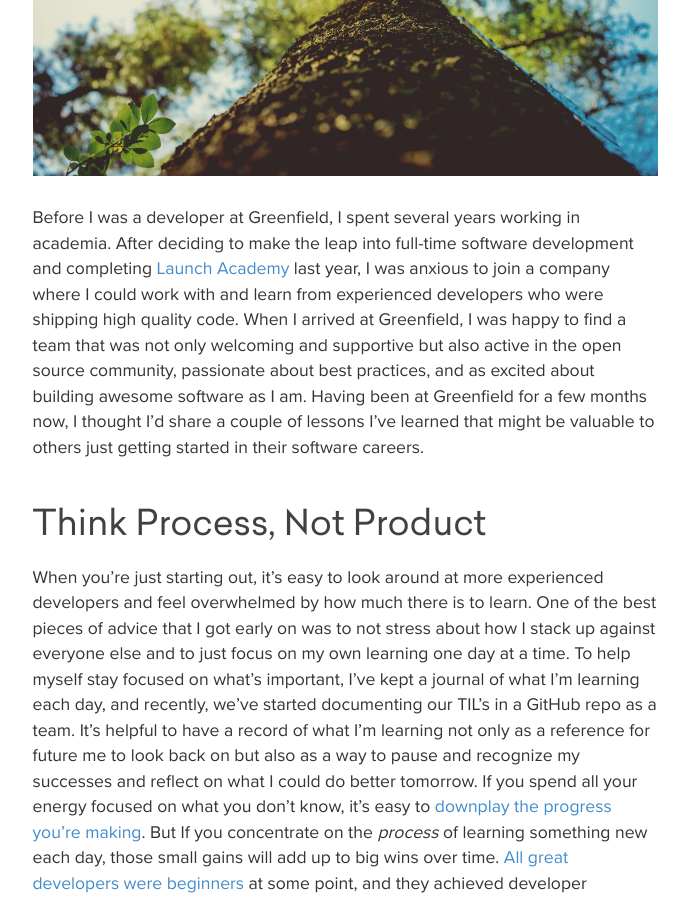
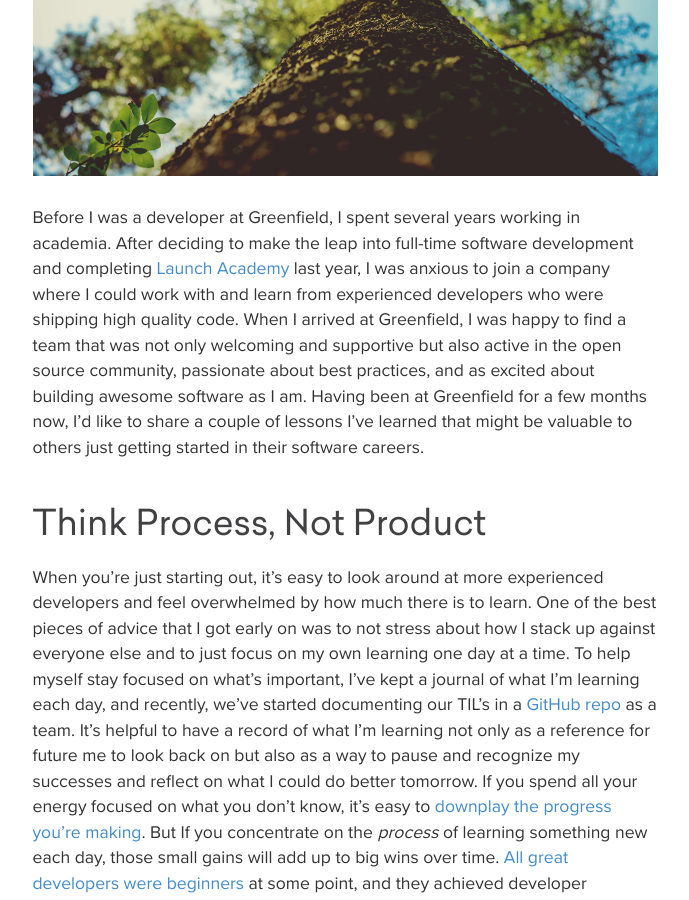
Before and after one commit to greenfieldhq/greenfieldhq.github.io, a Jekyll site: the page built from _posts/2016-04-11-growing-developers-at-greenfield.md, in a window 1280 px wide and 900 px high, scrolled down 822 px. Shown: the whole window, without its empty margins (295-984 px from the left). Built offline with Jekyll 4.4.1, drawn with Linux system fonts in a browser that asks for light colours; nearby versions of some CDN libraries; some of the changed text lies outside the part shown.

Commit message:
Make edits

```diff
--- a/_posts/2016-04-11-growing-developers-at-greenfield.md
+++ b/_posts/2016-04-11-growing-developers-at-greenfield.md
@@ -10,15 +10,15 @@
 
 ![tree]({{ BASE_PATH }}/assets/images/growing-developers-at-greenfield/tree.jpeg)
 
-Before I was a developer at Greenfield, I spent several years working in academia. After deciding to make the leap into full-time software development and completing [Launch Academy](https://www.launchacademy.com/) last year, I was anxious to join a company where I could work with and learn from experienced developers who were shipping high quality code. When I arrived at Greenfield, I was happy to find a team that was not only welcoming and supportive but also active in the open source community, passionate about best practices, and as excited about building awesome software as I am. Having been at Greenfield for a few months now, I thought I’d share a couple of lessons I’ve learned that might be valuable to others just getting started in their software careers.
+Before I was a developer at Greenfield, I spent several years working in academia. After deciding to make the leap into full-time software development and completing [Launch Academy](https://www.launchacademy.com/) last year, I was anxious to join a company where I could work with and learn from experienced developers who were shipping high quality code. When I arrived at Greenfield, I was happy to find a team that was not only welcoming and supportive but also active in the open source community, passionate about best practices, and as excited about building awesome software as I am. Having been at Greenfield for a few months now, I'd like to share a couple of lessons I’ve learned that might be valuable to others just getting started in their software careers.
 
 ### Think Process, Not Product
-When you’re just starting out, it’s easy to look around at more experienced developers and feel overwhelmed by how much there is to learn. One of the best pieces of advice that I got early on was to not stress about how I stack up against everyone else and to just focus on my own learning one day at a time. To help myself stay focused on what’s important, I’ve kept a journal of what I’m learning each day, and recently, we’ve started documenting our TIL’s in a GitHub repo as a team. It’s helpful to have a record of what I’m learning not only as a reference for future me to look back on but also as a way to pause and recognize my successes and reflect on what I could do better tomorrow. If you spend all your energy focused on what you don’t know, it’s easy to [downplay the progress you're making](http://larahogan.me/donuts/). But If you concentrate on the *process* of learning something new each day, those small gains will add up to big wins over time. [All great developers were beginners](https://changelog.com/189/) at some point, and they achieved developer greatness one day a time, just like you.
+When you’re just starting out, it’s easy to look around at more experienced developers and feel overwhelmed by how much there is to learn. One of the best pieces of advice that I got early on was to not stress about how I stack up against everyone else and to just focus on my own learning one day at a time. To help myself stay focused on what’s important, I’ve kept a journal of what I’m learning each day, and recently, we’ve started documenting our TIL’s in a [GitHub repo](https://github.com/greenfieldhq/til/issues) as a team. It’s helpful to have a record of what I’m learning not only as a reference for future me to look back on but also as a way to pause and recognize my successes and reflect on what I could do better tomorrow. If you spend all your energy focused on what you don’t know, it’s easy to [downplay the progress you're making](http://larahogan.me/donuts/). But If you concentrate on the *process* of learning something new each day, those small gains will add up to big wins over time. [All great developers were beginners](https://changelog.com/189/) at some point, and they achieved developer greatness one day a time, just like you.
 
 ### Start Before You're Ready
-There’s a common misconception about learning, which assumes that learning and doing happen in two discrete steps, one after the other. Beginners often fall victim to this way of thinking because it can feel safer to focus on reading books, working through tutorials, and conceptual learning without getting one’s hands dirty. The truth, however, is that we learn by doing, and as software developers we learn to code by writing code. Becoming a better software developer is an iterative process, much like software development itself. When you execute your ideas, you discover what you really know and what you need to understand better. Each time you build something new, you learn something new. And there will always be more to learn, so the idea that you need to master a given language or technology before you begin is just not true. Instead, choose a side project to work on and troubleshoot as you go. Read the documentation. Dive into the source code. Ask for help on Slack or Stack Overflow. [Start before you're ready](http://sethgodin.typepad.com/seths_blog/2016/03/show-your-work.html?utm_source=feedburner&utm_medium=feed&utm_campaign=Feed%3A+typepad%2Fsethsmainblog+%28Seth%27s+Blog%29) because if you wait until you feel ready, you may be waiting a long time.
+There’s a common misconception about learning, which assumes that learning and doing happen in two discrete steps, one after the other. Beginners often fall victim to this way of thinking because it can feel safer to focus on reading books, working through tutorials, and conceptual learning without getting one’s hands dirty. The truth, however, is that we learn by doing, and as software developers we learn to code by writing code. Becoming a better software developer is an iterative process, much like software development itself. When you execute your ideas, you discover what you really know and what you need to understand better. Each time you build something new, you learn something new. And there will always be more to learn, so the idea that you need to master a given language or technology before you begin is just not true. Instead, choose a side project to work on and troubleshoot as you go. Read the documentation. Dive into the source code. Ask for help on Slack or Stack Overflow. [Start before you're ready](http://sethgodin.typepad.com/seths_blog/2016/03/show-your-work.html) because if you wait until you feel ready, you may be waiting a long time.
 
 ### Share What You Know (And What You Don't)
 It’s often said that the best way to learn is to teach what you know, and I’ve found this to be very true in software development. Even if you’re new to development, there’s definitely someone out there right now who is struggling to work through something you’ve just figured out. Sharing that knowledge on Stack Overflow, on Twitter, in a blog post not only helps others but also reinforces your own understanding. I often find that trying to communicate what I’ve learned to someone else helps cement what I know, and it more often than not reveals gaps in my understanding that I can then go and fill in. That last part is key. You don’t need to wait until you’ve written perfect code before you show it to others. Showing your work in progress, asking questions, and getting feedback are all key to learning. Contributing to [open source software](https://blog.newrelic.com/2014/05/05/open-source_gettingstarted/) is an especially great way to show your work, help others, and learn while you do it. The best code is not written alone. Participating in the community — giving, sharing, receiving — helps all of us get better.
 
-I hope these reflections are helpful to others who may be just getting their software careers off the ground. Software development is an exciting field to be in right now, and I feel fortunate to work with teammates who answer all of my questions and teach me new things every day. Want to work with us? [Drop us a line!](http://greenfieldhq.com/join/)
+I hope these reflections are helpful to others who may be just getting their software careers off the ground. Software development is an exciting field to be in, and I feel fortunate to work with teammates who answer all of my questions and teach me new things every day. Want to work with us? [Drop us a line!](http://greenfieldhq.com/join/)
```
